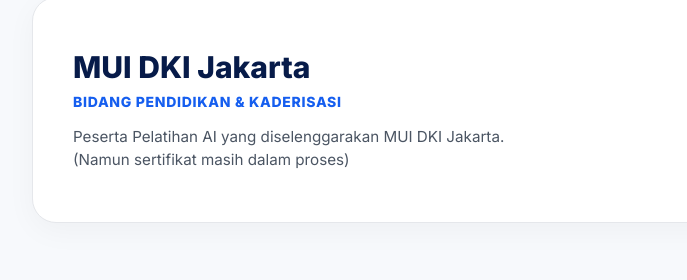
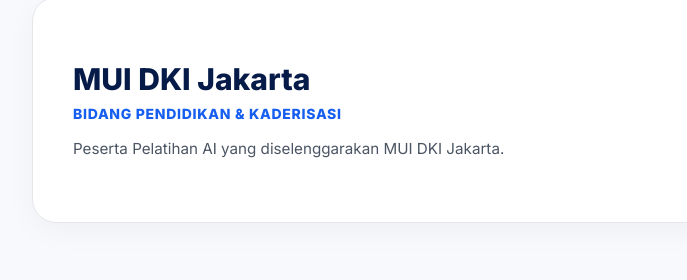
Before and after one commit to PelatihanAIBepee/pelatihanaibepee.github.io, a plain HTML site: page index.html in a window 1280 px wide. Shown: the part 5680-5960 px from the top of the page, 96-783 px from the left. Drawn offline with Linux system fonts and the light colour scheme.

Commit message:
Update index.html

```diff
--- a/index.html
+++ b/index.html
@@ -710,7 +710,7 @@
                         <div class="cert-text order-1">
                             <h4 class="cert-title">MUI DKI Jakarta</h4>
                             <p class="cert-subtitle text-blue" style="color: var(--blue-bright);">Bidang Pendidikan & Kaderisasi</p>
-                            <p class="usecase-text">Peserta Pelatihan AI yang diselenggarakan MUI DKI Jakarta. (Namun sertifikat masih dalam proses)</p>
+                            <p class="usecase-text">Peserta Pelatihan AI yang diselenggarakan MUI DKI Jakarta.</p>
                         </div>
                     </div>
                 </div>
```
